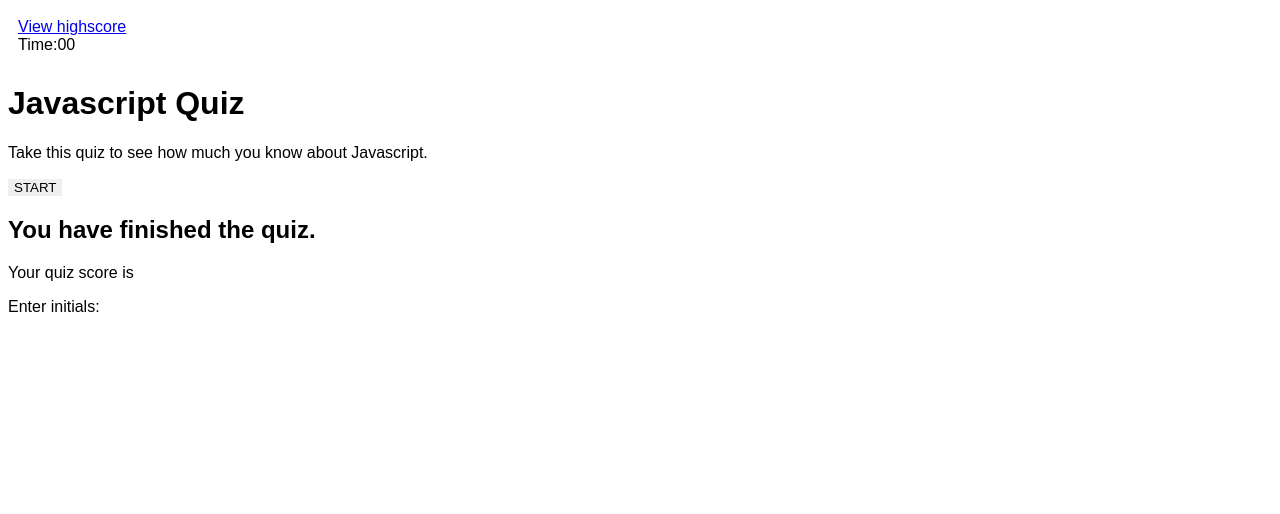
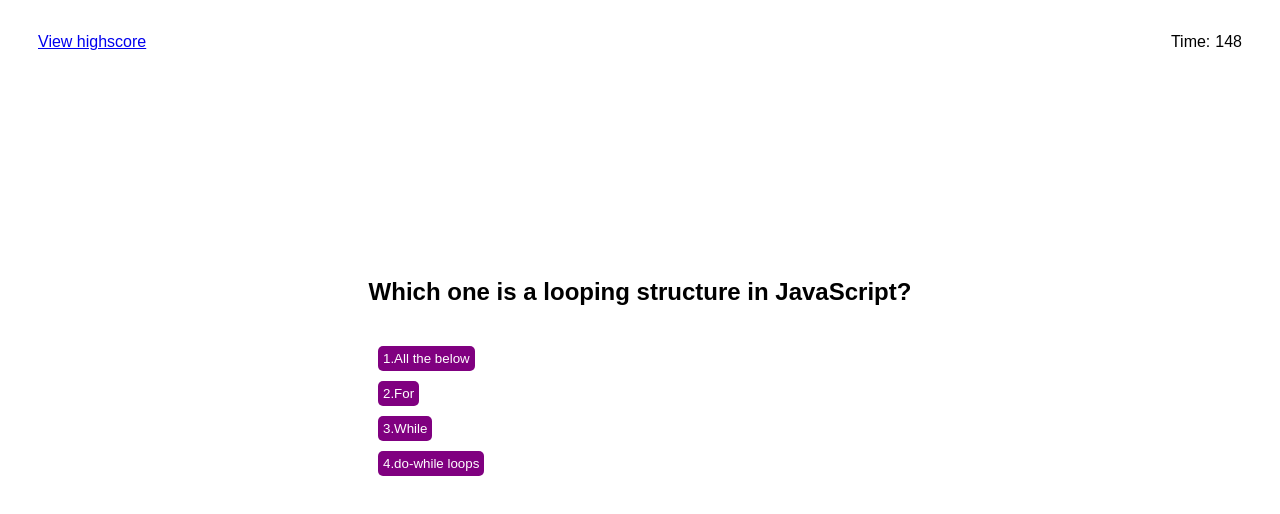
Before and after one commit to chazillaa/GT-BC-HW-04, a plain HTML site: page index.html in a window 1280 px wide. Both pictures are taken after a click on the button "START". Drawn offline with Linux system fonts and the light colour scheme.

Commit message:
changes to js html and css

```diff
--- a/Assets/style.css
+++ b/Assets/style.css
@@ -1,17 +1,49 @@
 * {
     font-family: Arial, Helvetica, sans-serif;
     border: 1px black;
+    text-align: center;
+    padding: 5px;
 }
 
 .top-bar {
     padding: 10px;
+}
+
+.time-display {
+    float: right;
+}
+
+.finals-score-screen {
+    float: left;
+}
+
+.display {
+    display: none;
+  }
+
+
+.quiz-container {
+    margin: 200px auto 0 auto;
+    max-width: 500px;
+}
+
+button {
+    background-color: purple;
+    color: white;
+    border-radius: 5px;
+    cursor: pointer;
+}
+.options button {
+    display: block;
+    background-color: purple;
+    color: white;
+    cursor: pointer;
+    margin: 10px 350px;
 
 }
 
-/* .timer {
-    float: right;
+ol {
+    display: block;
+    margin: 10px 550px;
+    font-weight: 600;
 }
-
-.score-screen {
-    float: left;
-} */
--- a/index.html
+++ b/index.html
@@ -7,50 +7,29 @@
     <link rel="stylesheet" href="./Assets/style.css">
     <title>Javascript Quiz</title>
 </head>
-
-
 <body>
     <header class="top-bar">
-
-        <div class="score-screen"><a href="scoreboard.html">View highscore</a></div>
-
-        <div class="timer">Time:00</div>
-
+        <div class="finals-score-screen"><a href="scoreboard.html">View highscore</a></div>
+        <div class="time-display">Time:<span id="time">0</span></div>
     </header>
-
-
-
-
-
     <div class="quiz-container">
-        <div class="start-screen" id="start">
+        <div id="start-screen">
             <h1>Javascript Quiz</h1>
             <p>Take this quiz to see how much you know about Javascript.</p>
             <button id="start-button">START</button>
         </div>
     </div>
-
-
-
-
-
-     <div class="quiz-screen" id="questions">
+     <div id="question-screen" class="display">
         <h2 id="current-question"></h2>
         <p class="options" id="options"></p>
     </div>
+     <div id="kill-screen" class="display">
+        <h2>You have finished the quiz.</h2>
+        <p>Your score is : <span id="quiz-score"></span></p>
+        <p>Enter initials:<input type="text" id="initials"/><button id="submit">SUBMIT</button></p>
+    </div>
+    <div id="feedback" class="feedback display"></div>
+    <script src="./Assets/script.js"></script>
+</body>
 
-
-
-
-
-     <div class="score-screen" id="scores">
-        <h2>You have finished the quiz.</h2>
-        <p>Your quiz score is</p>
-        <p>Enter initials:</p>
-    </div>
-
-
-    <script src="./Assets/script.js"></script>
-
-</body>
 </html>
```
Also changed, not shown: Assets/scoreboard.js (+18 -0 lines), scoreboard.html (+1 -3 lines).
